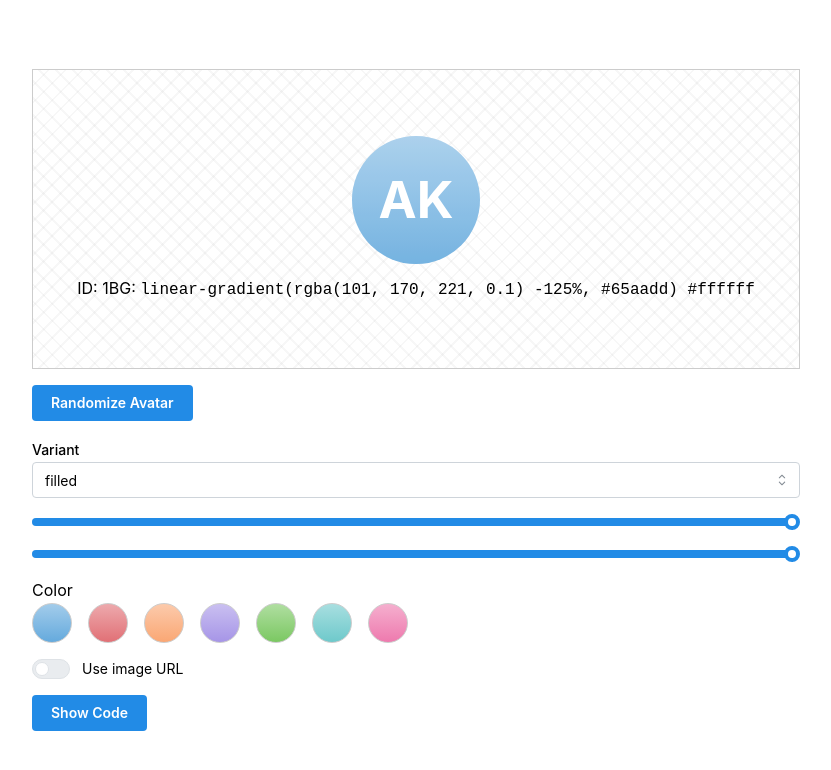
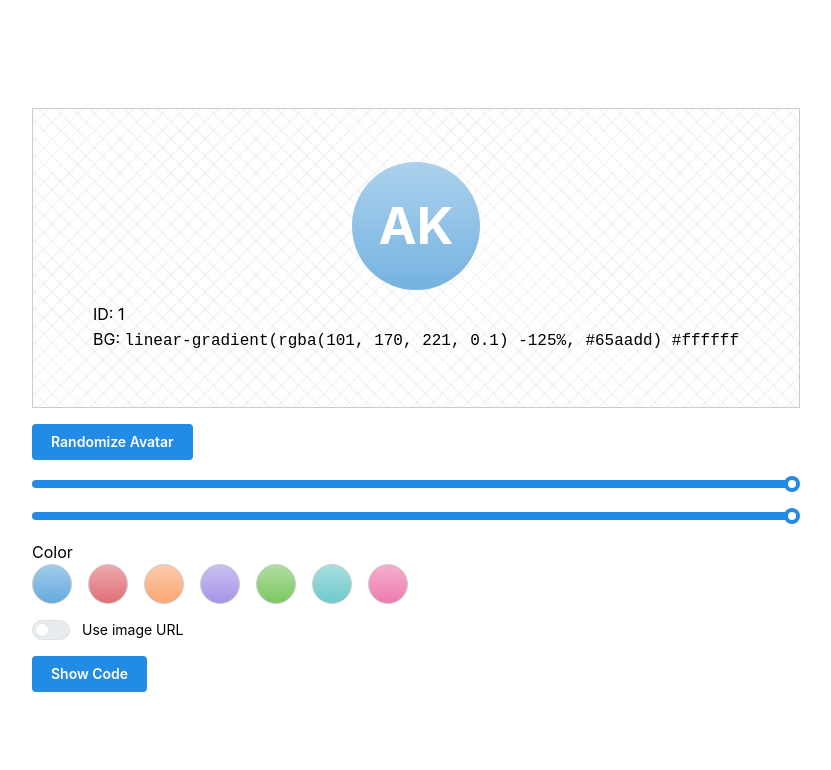
Before and after one commit to sinups/Avatar-Gradient-Generator, a React (Vite) app: page / in a window 1280 px wide. Shown: the top 770 px of the page, without its empty margins (224-1055 px from the left). Built offline with nearby package versions, Linux system fonts and the light colour scheme.

Commit message:
refactor

```diff
--- a/src/demo.tsx
+++ b/src/demo.tsx
@@ -7,11 +7,9 @@ import {
   Code,
   Group,
   Modal,
-  Select,
   Slider,
   Switch,
   Text,
-  TextInput,
 } from '@mantine/core';
 import useAvatarGradient from '@sinups/agg';
 
@@ -36,16 +34,13 @@ const GradientSwatch = ({ gradient, onClick }) => (
 );
 
 const AvatarDemo = () => {
-  const [variant, setVariant] = useState('filled');
-  const [size, setSize] = useState(128); // Mantine's "xl" size
-  const [radius, setRadius] = useState(100); // Mantine's "xl" radius
+  const [size, setSize] = useState(128);
+  const [radius, setRadius] = useState(100);
   const [color, setColor] = useState('#228be6');
   const [src, setSrc] = useState('');
   const [useSrc, setUseSrc] = useState(false);
   const [codeModalOpened, setCodeModalOpened] = useState(false);
   const [avatarId, setAvatarId] = useState('1');
-
-  const variants = ['filled', 'outline', 'gradient'];
 
   const randomizeAvatarId = () => {
     const randomId = Math.floor(Math.random() * 150000) + 1;
@@ -101,22 +96,15 @@ function Demo() {
             {!useSrc && 'AK'}
           </Avatar>
           <Text mt="sm">
-            ID: {avatarId}
-            BG: <code>{useAvatarGradient(avatarId)}</code>
+            <div> ID: {avatarId}</div>
+            <div>
+              BG: <code>{useAvatarGradient(avatarId)}</code>
+            </div>
           </Text>
         </Box>
 
         <Box mt="md">
           <Button onClick={randomizeAvatarId}>Randomize Avatar</Button>
-        </Box>
-
-        <Box mt="md">
-          <Select
-            label="Variant"
-            value={variant}
-            onChange={(value) => setVariant(value)}
-            data={variants}
-          />
         </Box>
 
         <Box mt="md">
@@ -162,17 +150,6 @@ function Demo() {
           />
         </Box>
 
-        {useSrc && (
-          <Box mt="md">
-            <TextInput
-              label="Image URL"
-              placeholder="Enter image URL"
-              value={src}
-              onChange={(e) => setSrc(e.target.value)}
-            />
-          </Box>
-        )}
-
         <Box mt="md">
           <Button onClick={() => setCodeModalOpened(true)}>Show Code</Button>
         </Box>
```
